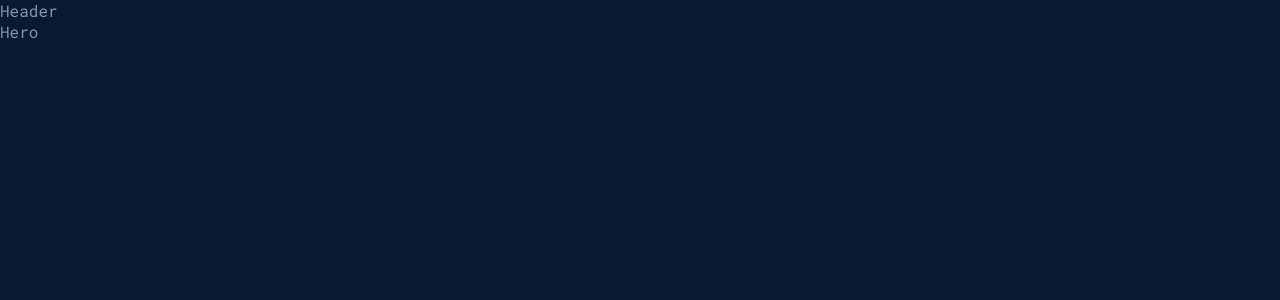
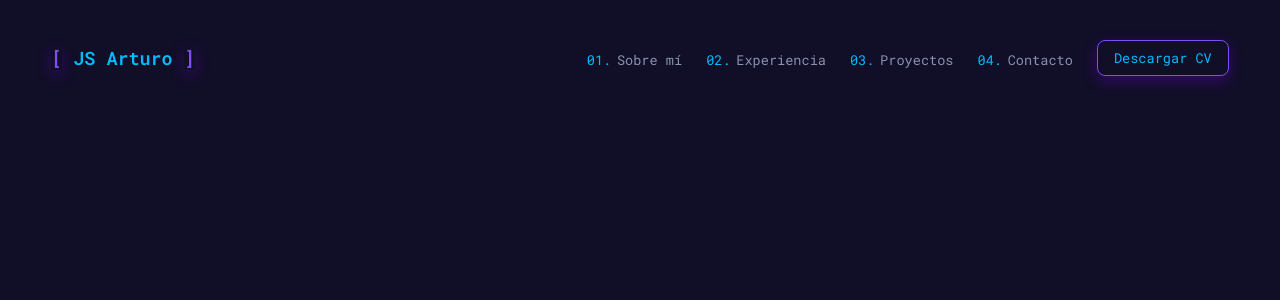
Before and after one commit to JessArthuro/personal-portfolio, a React (Vite) app: page / in a window 1280 px wide. Shown: the top 300 px of the page. Built offline with nearby package versions, Linux system fonts and the light colour scheme.

Commit message:
Agregue la seccion header

```diff
--- a/src/App.jsx
+++ b/src/App.jsx
@@ -7,7 +7,7 @@ function App() {
       <Header />
 
       <main>
-        <Hero />
+        {/* <Hero /> */}
       </main>
     </>
   );
--- a/src/components/Header.jsx
+++ b/src/components/Header.jsx
@@ -1,7 +1,47 @@
-import React from "react";
+import "../styles/header.scss";
 
 function Header() {
-  return <header>Header</header>;
+  return (
+    <header className="header container">
+      <a href="#" className="logo">
+        <span>{`[`}</span> JS Arturo <span>{`]`}</span>
+      </a>
+
+      <nav className="nav_menu">
+        <ol className="nav_list">
+          <li className="nav_item">
+            <a className="nav_link" href="#">
+              Sobre mí
+            </a>
+          </li>
+          <li className="nav_item">
+            <a className="nav_link" href="#">
+              Experiencia
+            </a>
+          </li>
+          <li className="nav_item">
+            <a className="nav_link" href="#">
+              Proyectos
+            </a>
+          </li>
+          <li className="nav_item">
+            <a className="nav_link" href="#">
+              Contacto
+            </a>
+          </li>
+        </ol>
+
+        <a
+          className="cv_link"
+          href="/public/CV_Jesus_Arturo_CA.pdf"
+          download
+          target="_blank"
+        >
+          Descargar CV
+        </a>
+      </nav>
+    </header>
+  );
 }
 
 export default Header;
--- a/src/components/Hero.jsx
+++ b/src/components/Hero.jsx
@@ -1,8 +1,16 @@
 import React from 'react'
+import "../styles/hero.scss"
 
 function Hero() {
   return (
-    <section>Hero</section>
+    <section className='container'>
+      <h1>Hola, mi nombre es</h1>
+      <h2 className='hero_title'>Jesús Arturo.</h2>
+      <p>Soy ingeniero en sistemas computacionales especializado en desarrollo web frontend, creando aplicaciones y sitios web profesionales e increibles. Ofreciendo calidad y experiencias extraordinarias.</p>
+      <button>Contactame</button>
+      {/* <h1 className="hero_title">Ing. Jesús Arturo Carmona Aguirre</h1> */}
+      {/* <p>Lorem ipsum dolor sit amet consectetur adipisicing elit. Nihil earum illo maiores laudantium libero exercitationem non inventore quos facilis! Eveniet aliquid, aperiam voluptatibus voluptas accusamus ipsam unde nihil laboriosam suscipit.</p> */}
+    </section>
   )
 }
 
--- a/src/index.css
+++ b/src/index.css
@@ -2,8 +2,12 @@
 
 :root {
   --titles-color: #ccd6f6;
-  --green: #64ffda;
+  /* --green: #64ffda; */
+  --purple: #814bf6;
+  --purple-hover: #6535cf;
+  --blue: #00bcff;
   --gray: #8892b0;
+  --white: #ffffff;
 }
 
 * {
@@ -15,6 +19,20 @@
 }
 
 body {
-  background-color: #0a192f;
+  background-color: #110E27;
   color: var(--gray);
+  /* color: #008bf8;
+  color: #1dd3b0; */
+  /* color: var(--green); */
 }
+
+.container {
+  max-width: 1200px;
+  width: 92%;
+  margin: 0 auto;
+  /* border: 1px solid white; */
+}
+
+a {
+  text-decoration: none;
+}
--- /dev/null
+++ b/src/styles/header.scss
@@ -0,0 +1,85 @@
+.header {
+  display: flex;
+  justify-content: space-between;
+  align-items: center;
+  padding: 2.5rem 0 1rem;
+  // border: 1px solid whitesmoke;
+}
+
+.logo {
+  font-size: 1.15rem;
+  color: var(--blue);
+  font-weight: 600;
+
+  span {
+    color: var(--purple);
+    box-shadow: 0px 5px 15px rgba(128, 0, 255, 0.3);
+  }
+}
+
+.nav_menu {
+  display: flex;
+  align-items: center;
+  gap: 1.5rem;
+}
+
+.nav_list {
+  display: flex;
+  list-style: none;
+  column-gap: 1.5rem;
+}
+
+.nav_item {
+  counter-increment: item;
+}
+
+.nav_link {
+  font-size: 0.85rem;
+  color: var(--gray);
+  position: relative;
+  padding-bottom: 0.35rem;
+  // transition: color 3s ease;
+
+  &::before {
+    content: "0"counter(item) ".";
+    color: var(--blue);
+    margin-right: 0.35rem;
+  }
+
+  &:hover {
+    color: var(--white);
+
+    &::after {
+      // width: 100%;
+      transform: scaleX(1);
+    }
+    // border-bottom: 1px solid var(--purple);
+  }
+
+  &::after {
+    content: "";
+    position: absolute;
+    bottom: 0;
+    left: 0;
+    width: 100%;
+    height: 0.5px;
+    background: var(--purple);
+    transform: scaleX(0);
+    transform-origin: right;
+  }
+}
+
+.cv_link {
+  border: 1px solid var(--purple);
+  color: var(--blue);
+  padding: 0.5rem 1rem;
+  font-size: 0.85rem;
+  border-radius: 0.5rem;
+  box-shadow: 0px 5px 15px rgba(128, 0, 255, 0.3);
+  transition: all 0.3s ease;
+
+  &:hover {
+    background-color: var(--purple);
+    color: var(--white);
+  }
+}
--- /dev/null
+++ b/src/styles/hero.scss
@@ -0,0 +1,18 @@
+.hero_title {
+  font-size: 5rem;
+  letter-spacing: -0.25rem;
+  font-weight: 500;
+  // background-color: #37C5FF;
+  // color: red;
+  background: linear-gradient(to right, #37C5FF, #986EF6);
+  -webkit-background-clip: text;
+  -webkit-text-fill-color: transparent;
+}
+
+// #814bf6 color morado
+// #6535cf color morado cuando tiene hover
+// box-shadow: 0px 5px 15px rgba(128, 0, 255, 0.3);
+// #938ca7 color gris
+// #ffffff color blanco textos titulares
+// #110e27 color morado mas oscuro
+// #090909 color negro para footer
```
Also changed, not shown: 1 other file (tests, documents, lock files or other folders).
